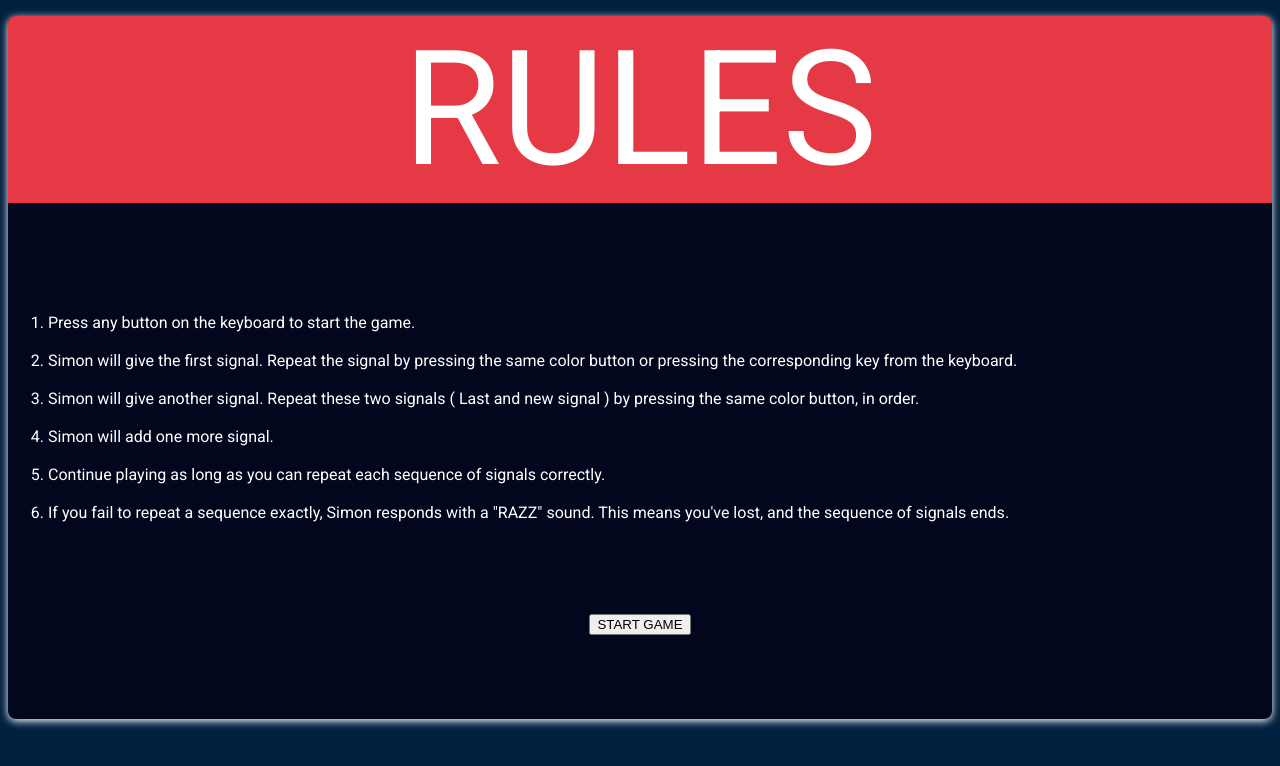
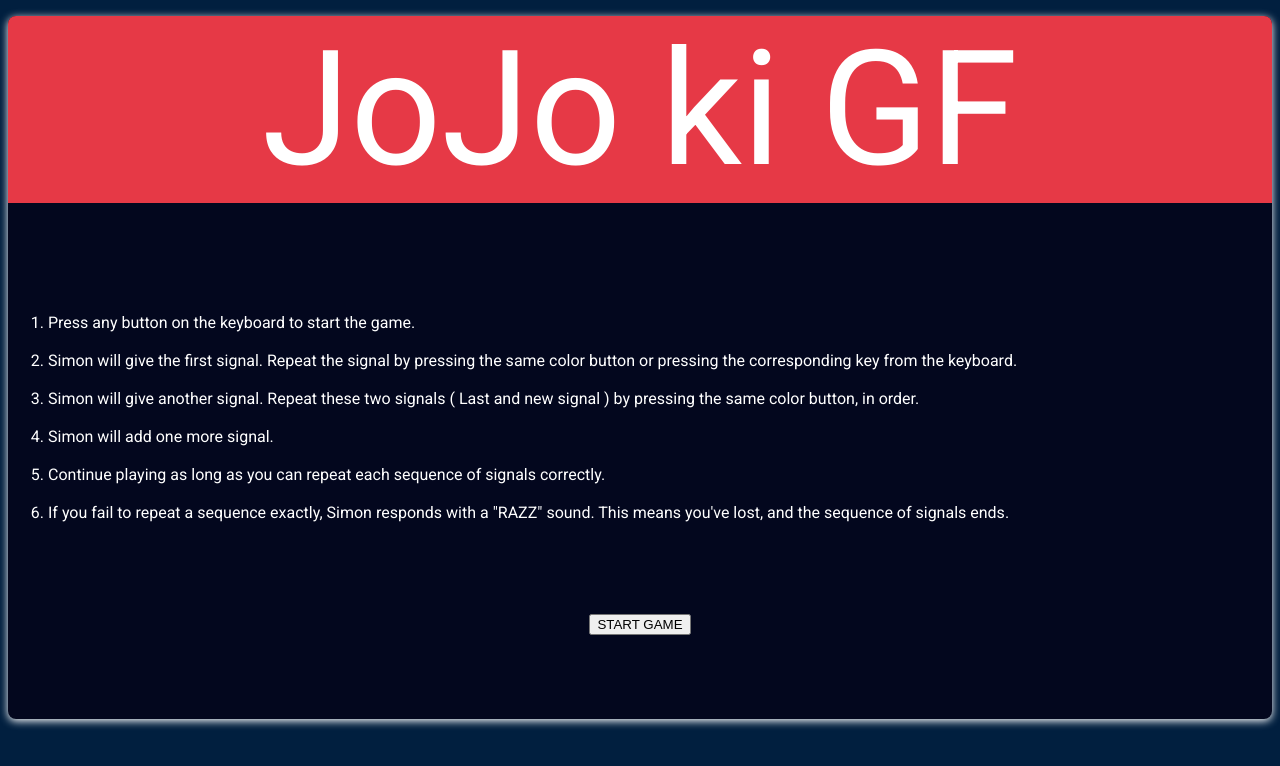
Before and after one commit to JalajJain7/Simongame.github.io, a plain HTML site: page index.html in a window 1280 px wide. Drawn offline with Linux system fonts and the light colour scheme.

Commit message:
changed rules JoJo ki lifeline

```diff
--- a/index.html
+++ b/index.html
@@ -15,7 +15,7 @@
 
     <div class="box">
 
-    <div class="rules">RULES</div><br>
+    <div class="rules">JoJo ki GF</div><br>
     <ol class="rulesList">
     <br><br><br><br>
     <li>Press any button on the keyboard to start the game.</li>
```
